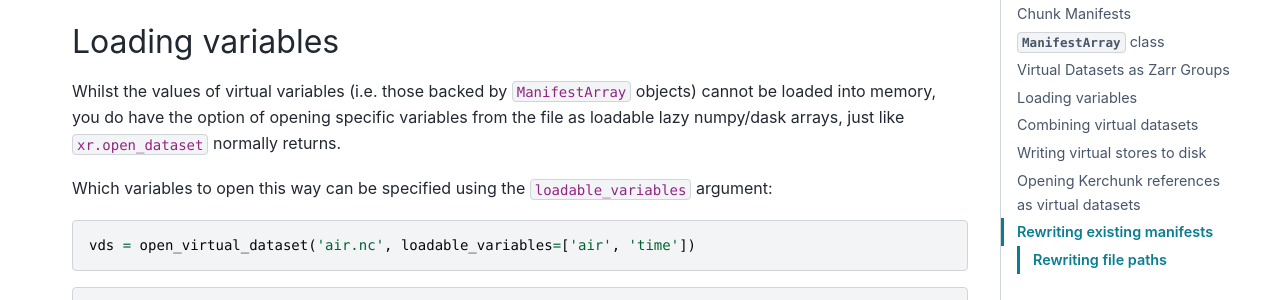
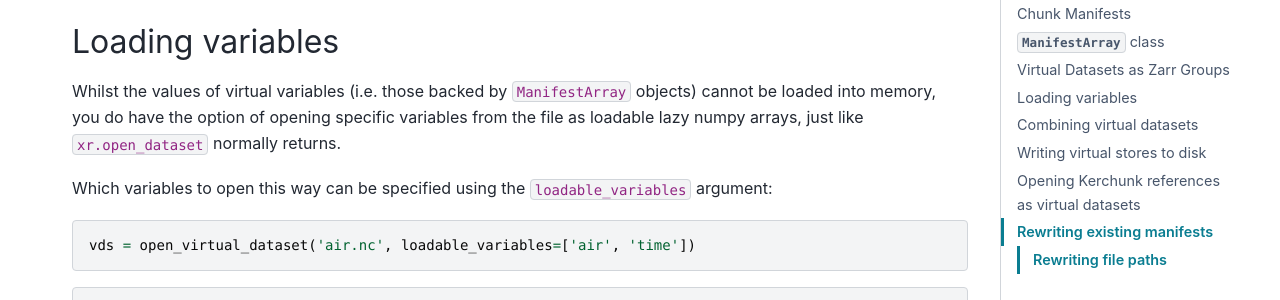
Before and after one commit to zarr-developers/VirtualiZarr, a Sphinx documentation site: the page built from docs/usage.md, in a window 1280 px wide and 1400 px high, scrolled down 5453 px. Shown: the part 179-479 px from the top of the window. Built offline with Sphinx 7.4.7 and the PyData theme 0.15.4, drawn with Linux system fonts in a browser that asks for light colours; some of the changed text lies outside the part shown.

Commit message:
docs typos

````diff
--- a/docs/usage.md
+++ b/docs/usage.md
@@ -28,7 +28,7 @@
 
 (Notice we did not have to explicitly indicate the file format, as {py:func}`open_virtual_dataset <virtualizarr.open_virtual_dataset>` will attempt to automatically infer it.)
 
-Printing this "virtual dataset" shows that although it is an instance of `xarray.Dataset`, unlike a typical xarray dataset, instead of some numpy or dask arrays, instead it wraps {py:class}`ManifestArray <virtualizarr.manifests.ManifestArray>` objects.
+Printing this "virtual dataset" shows that although it is an instance of `xarray.Dataset`, unlike a typical xarray dataset, in addition to a few in-memory numpy arrays, it also wraps {py:class}`ManifestArray <virtualizarr.manifests.ManifestArray>` objects.
 
 ```python
 vds
@@ -230,7 +230,7 @@
 
 ## Loading variables
 
-Whilst the values of virtual variables (i.e. those backed by `ManifestArray` objects) cannot be loaded into memory, you do have the option of opening specific variables from the file as loadable lazy numpy/dask arrays, just like `xr.open_dataset` normally returns.
+Whilst the values of virtual variables (i.e. those backed by `ManifestArray` objects) cannot be loaded into memory, you do have the option of opening specific variables from the file as loadable lazy numpy arrays, just like `xr.open_dataset` normally returns.
 
 Which variables to open this way can be specified using the `loadable_variables` argument:
 
@@ -367,7 +367,7 @@
 ```
 
 ```{note}
-If you have any virtual coordinate variables, you will likely need to specify the keyword arguments ``coords='minimal'`` and ``compat='override'`` to ``xarray.concat()``, because the default behaviour of xarray will attempt to load coordinates in order to check their compatibility with one another. In future this [default will be changed](https://github.com/pydata/xarray/issues/8778), such that passing these two arguments explicitly will become unnecessary.
+If you have any virtual coordinate variables, you will likely need to specify the keyword arguments `coords='minimal'` and `compat='override'` to `xarray.concat()`, because the default behaviour of xarray will attempt to load coordinates in order to check their compatibility with one another. In future this [default will be changed](https://github.com/pydata/xarray/issues/8778), such that passing these two arguments explicitly will become unnecessary.
 ```
 
 The general multi-dimensional version of this concatenation-by-order-supplied can be achieved using `xarray.combine_nested()`.
````
Also changed, not shown: other parts of docs/usage.md (+1 -1 lines).
